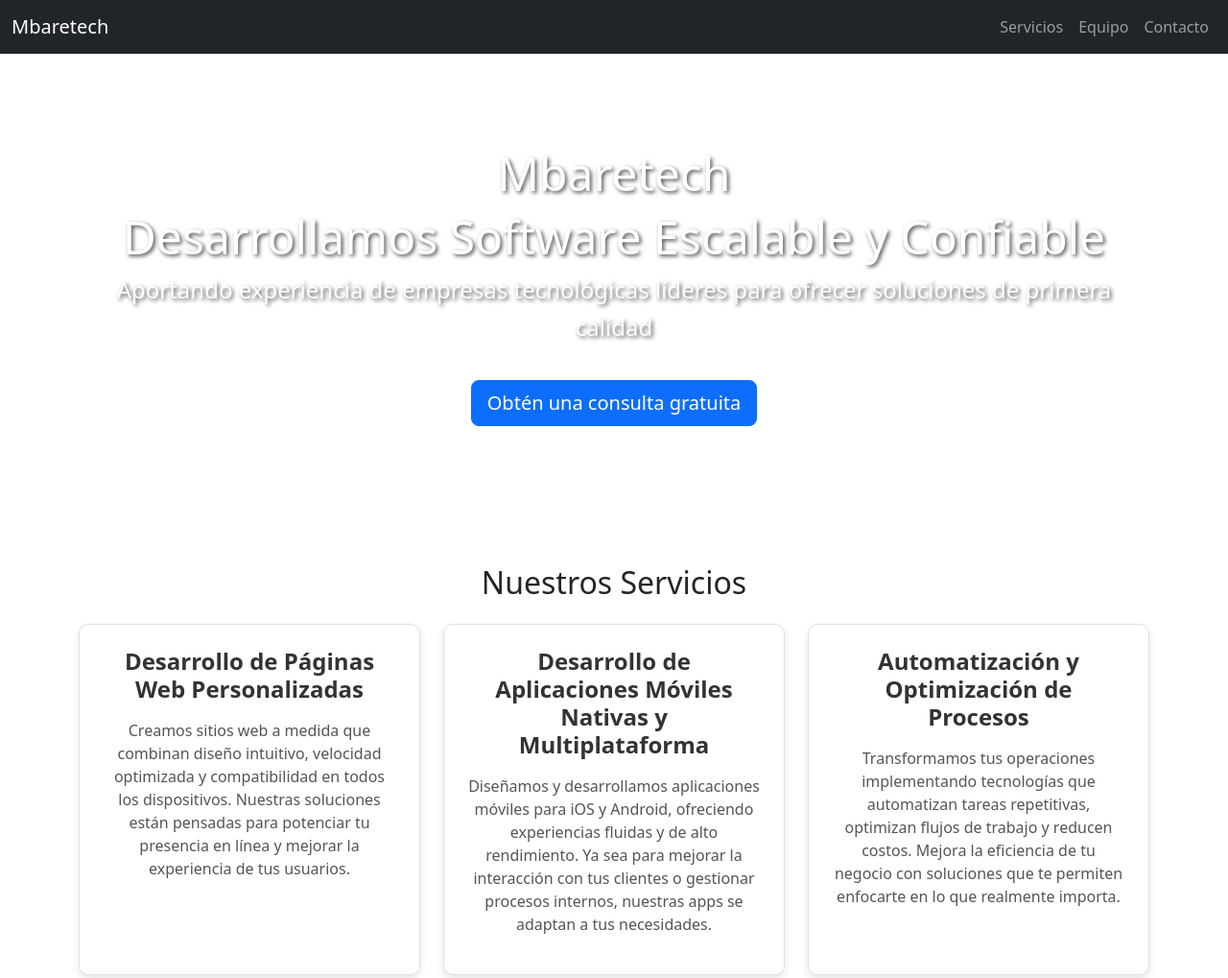
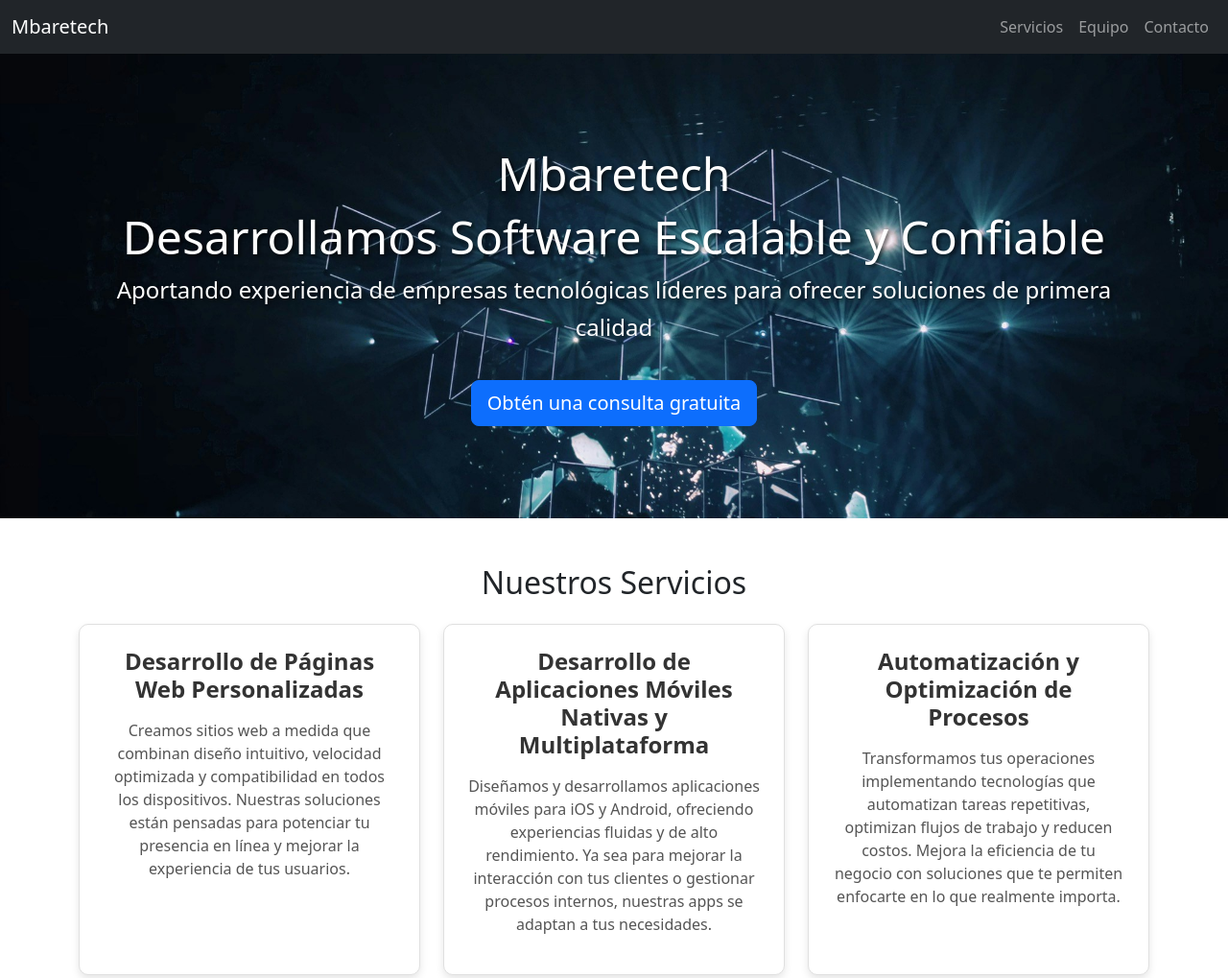
Before and after one commit to ramirezsebas/landing_empresa, a plain HTML site: page index.html in a window 1280 px wide. Shown: the top 1019 px of the page at 96% size. Drawn offline with nearby package versions, Linux system fonts and the light colour scheme.

Commit message:
fix: bg image path

```diff
--- a/css/styles.css
+++ b/css/styles.css
@@ -11,7 +11,7 @@ html {
 }
 
 .hero-background {
-  background-image: url("././assets/images/bg.jpg");
+  background-image: url("../assets/images/bg.jpg");
   background-size: cover;
   background-position: center;
   background-repeat: no-repeat;
```
